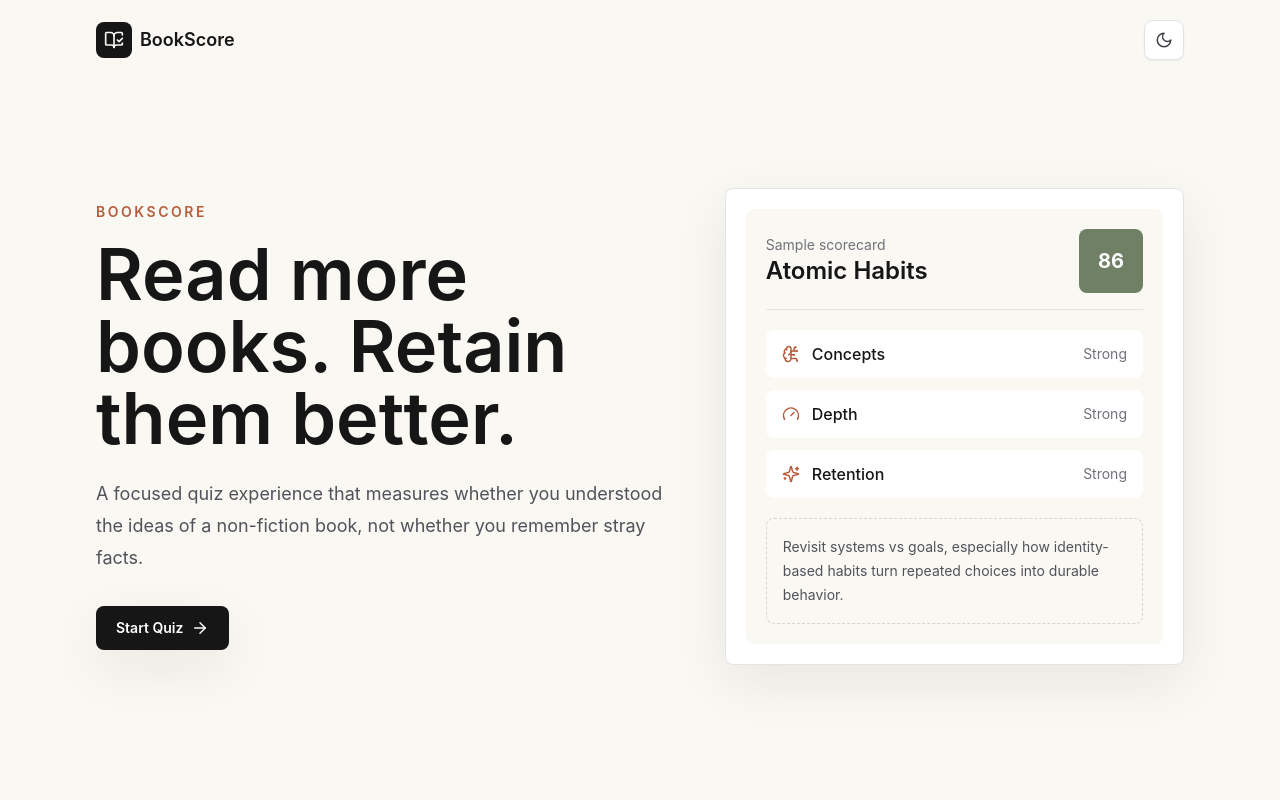
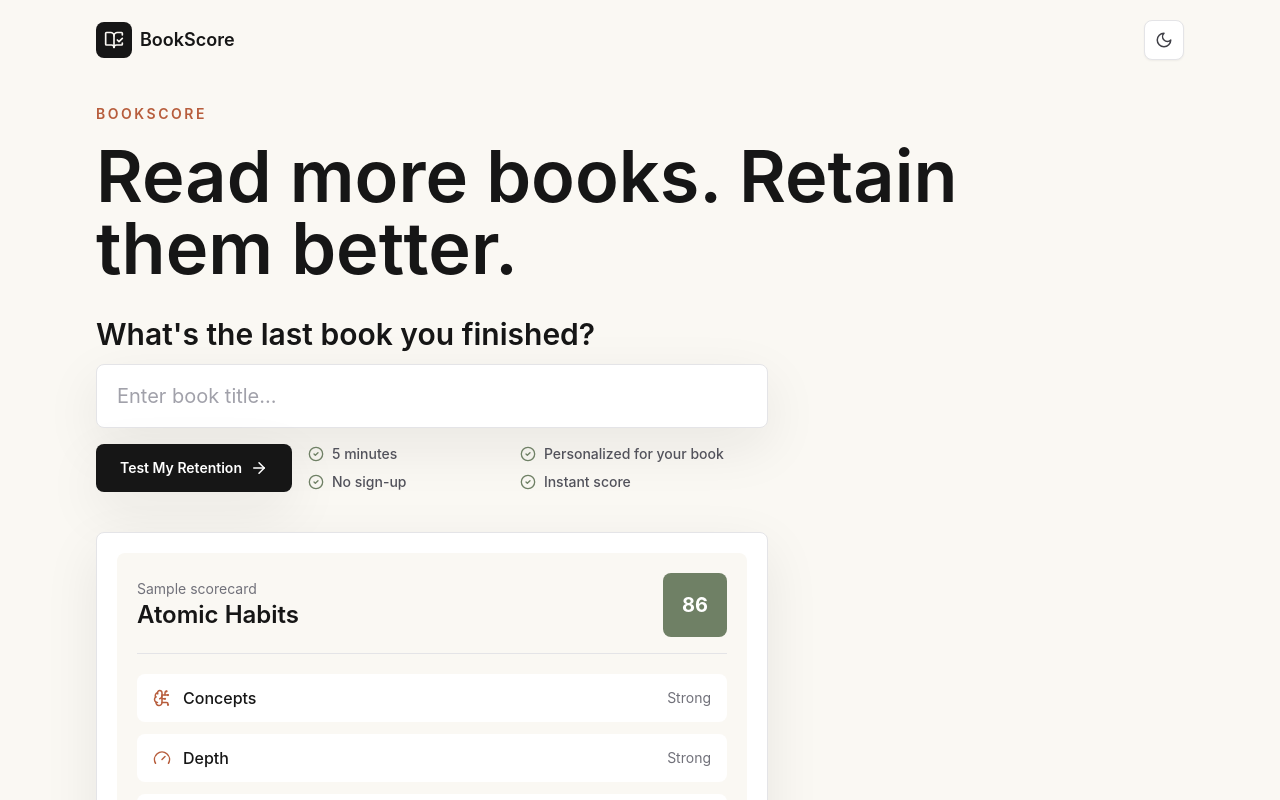
Before and after one commit to prateekmaheshwari02/bookscore, a Next.js app: page / in a window 1280 px wide. Shown: the top 800 px of the page. Built offline with nearby package versions, Linux system fonts and the light colour scheme.

Commit message:
Make landing hero start quiz flow

```diff
--- a/app/page.tsx
+++ b/app/page.tsx
@@ -1,5 +1,8 @@
-import { ArrowRight, BrainCircuit, Gauge, Sparkles } from "lucide-react";
-import Link from "next/link";
+"use client";
+
+import { ArrowRight, BrainCircuit, CheckCircle2, Gauge, Sparkles } from "lucide-react";
+import { useRouter } from "next/navigation";
+import { FormEvent, useState } from "react";
 import { AppShell } from "@/components/AppShell";
 
 const signals = [
@@ -8,28 +11,68 @@ const signals = [
   { label: "Retention", icon: Sparkles }
 ];
 
+const trustSignals = ["5 minutes", "Personalized for your book", "No sign-up", "Instant score"];
+
 export default function HomePage() {
+  const router = useRouter();
+  const [bookTitle, setBookTitle] = useState("");
+  const [error, setError] = useState("");
+
+  function startQuiz(event: FormEvent<HTMLFormElement>) {
+    event.preventDefault();
+
+    const trimmedTitle = bookTitle.trim();
+    if (!trimmedTitle) {
+      setError("Enter a book title to begin.");
+      return;
+    }
+
+    router.push(`/setup?book=${encodeURIComponent(trimmedTitle)}`);
+  }
+
   return (
     <AppShell>
-      <section className="mx-auto grid min-h-[calc(100vh-84px)] w-full max-w-6xl items-center gap-10 px-5 pb-12 pt-6 sm:px-8 lg:grid-cols-[1fr_0.78fr]">
-        <div className="max-w-3xl">
+      <section className="mx-auto grid min-h-[calc(100vh-84px)] w-full max-w-6xl gap-10 px-5 pb-12 pt-6 sm:px-8">
+        <div className="max-w-4xl">
           <p className="text-sm font-semibold uppercase tracking-[0.18em] text-rust dark:text-orange-300">BookScore</p>
           <h1 className="mt-4 text-5xl font-semibold tracking-normal text-ink dark:text-white sm:text-7xl">Read more books. Retain them better.</h1>
-          <p className="mt-6 max-w-xl text-lg leading-8 text-zinc-600 dark:text-zinc-300">
-            A focused quiz experience that measures whether you understood the ideas of a non-fiction book, not whether you remember stray facts.
-          </p>
-          <div className="mt-8 flex flex-wrap items-center gap-4">
-            <Link
-              href="/setup"
-              className="focus-ring inline-flex min-h-11 items-center justify-center gap-2 rounded-lg bg-ink px-5 py-3 text-sm font-semibold text-white shadow-soft transition hover:-translate-y-0.5 hover:bg-zinc-800 dark:bg-zinc-100 dark:text-zinc-950 dark:hover:bg-white"
-            >
-              Start Quiz
-              <ArrowRight size={18} />
-            </Link>
-          </div>
+          <form onSubmit={startQuiz} className="mt-8 grid max-w-2xl gap-4">
+            <label className="grid gap-3">
+              <span className="text-2xl font-semibold tracking-normal text-ink dark:text-white sm:text-3xl">What&apos;s the last book you finished?</span>
+              <input
+                value={bookTitle}
+                onChange={(event) => {
+                  setBookTitle(event.target.value);
+                  setError("");
+                }}
+                placeholder="Enter book title..."
+                className="focus-ring min-h-16 rounded-lg border border-zinc-200 bg-white px-5 text-lg shadow-soft outline-none transition placeholder:text-zinc-400 dark:border-zinc-800 dark:bg-zinc-900 dark:placeholder:text-zinc-500 sm:text-xl"
+              />
+            </label>
+
+            {error ? <p className="rounded-lg bg-red-50 px-4 py-3 text-sm text-red-700 dark:bg-red-950/40 dark:text-red-200">{error}</p> : null}
+
+            <div className="flex flex-col gap-4 sm:flex-row sm:items-center">
+              <button
+                type="submit"
+                className="focus-ring inline-flex min-h-12 items-center justify-center gap-2 rounded-lg bg-ink px-6 py-3 text-sm font-semibold text-white shadow-soft transition hover:-translate-y-0.5 hover:bg-zinc-800 dark:bg-zinc-100 dark:text-zinc-950 dark:hover:bg-white"
+              >
+                Test My Retention
+                <ArrowRight size={18} />
+              </button>
+              <div className="grid gap-2 text-sm font-medium text-zinc-600 dark:text-zinc-300 sm:grid-cols-2">
+                {trustSignals.map((item) => (
+                  <span key={item} className="flex items-center gap-2">
+                    <CheckCircle2 size={16} className="text-sage dark:text-orange-300" />
+                    {item}
+                  </span>
+                ))}
+              </div>
+            </div>
+          </form>
         </div>
 
-        <div className="rounded-lg border border-zinc-200 bg-white p-5 shadow-soft dark:border-zinc-800 dark:bg-zinc-900">
+        <div className="max-w-2xl rounded-lg border border-zinc-200 bg-white p-5 shadow-soft dark:border-zinc-800 dark:bg-zinc-900">
           <div className="rounded-lg bg-paper p-5 dark:bg-zinc-950">
             <div className="flex items-center justify-between border-b border-zinc-200 pb-4 dark:border-zinc-800">
               <div>
--- a/app/setup/page.tsx
+++ b/app/setup/page.tsx
@@ -22,6 +22,14 @@ export default function SetupPage() {
   const [error, setError] = useState("");
   const [loading, setLoading] = useState(false);
   const [progress, setProgress] = useState(0);
+
+  useEffect(() => {
+    const bookFromHero = new URLSearchParams(window.location.search).get("book");
+
+    if (bookFromHero) {
+      setBookName(bookFromHero);
+    }
+  }, []);
 
   useEffect(() => {
     if (!loading) {
```
